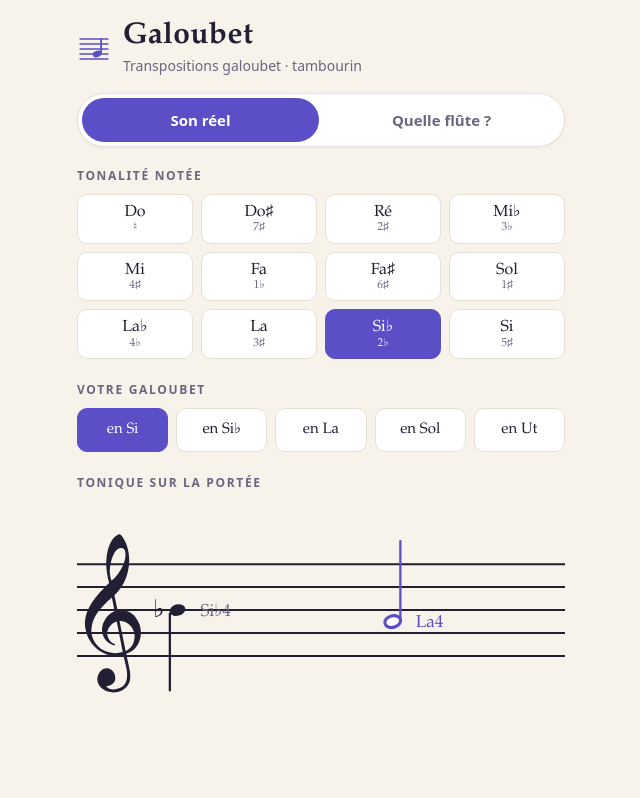
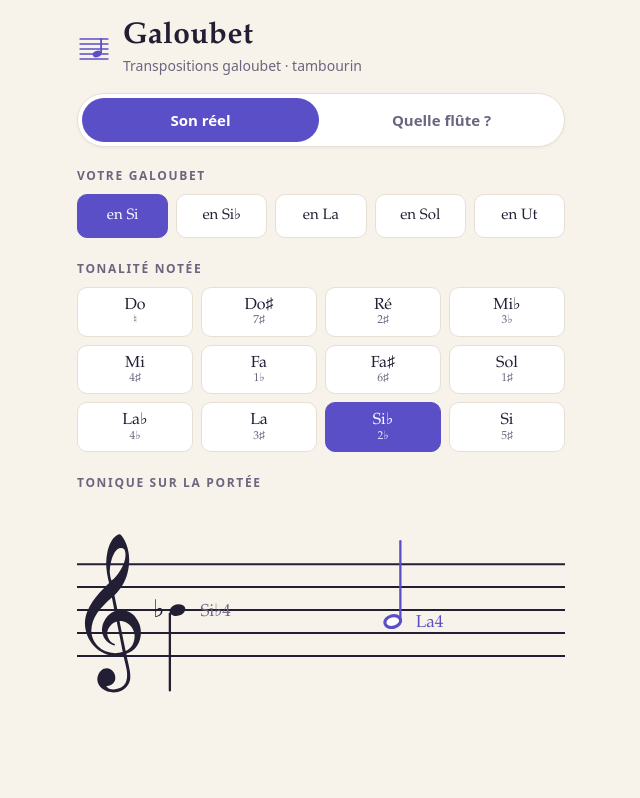
Before and after one commit to marius-duvillard/galoubet_app, a React (Vite) app: page / in a window 1280 px wide. Shown: the top 798 px of the page, without its empty margins (319-959 px from the left). Built offline with nearby package versions, Linux system fonts and the light colour scheme.

Commit message:
feat: ordre inversé « Votre galoubet » avant « Tonalité notée » (F1)

```diff
--- a/src/views/SonReel.tsx
+++ b/src/views/SonReel.tsx
@@ -23,12 +23,12 @@ export function SonReel({ writtenPc, flute, onWrittenPc, onFlute }: SonReelProps
 
   return (
     <div className="view">
+      <FieldSection id="f1-flute" title="Votre galoubet">
+        <FluteChips value={flute} onChange={onFlute} />
+      </FieldSection>
+
       <FieldSection id="f1-written" title="Tonalité notée">
         <KeyChipGrid ariaLabel="Tonalité notée" value={writtenPc} onChange={onWrittenPc} />
-      </FieldSection>
-
-      <FieldSection id="f1-flute" title="Votre galoubet">
-        <FluteChips value={flute} onChange={onFlute} />
       </FieldSection>
 
       <FieldSection id="f1-staff" title="Tonique sur la portée">
```
